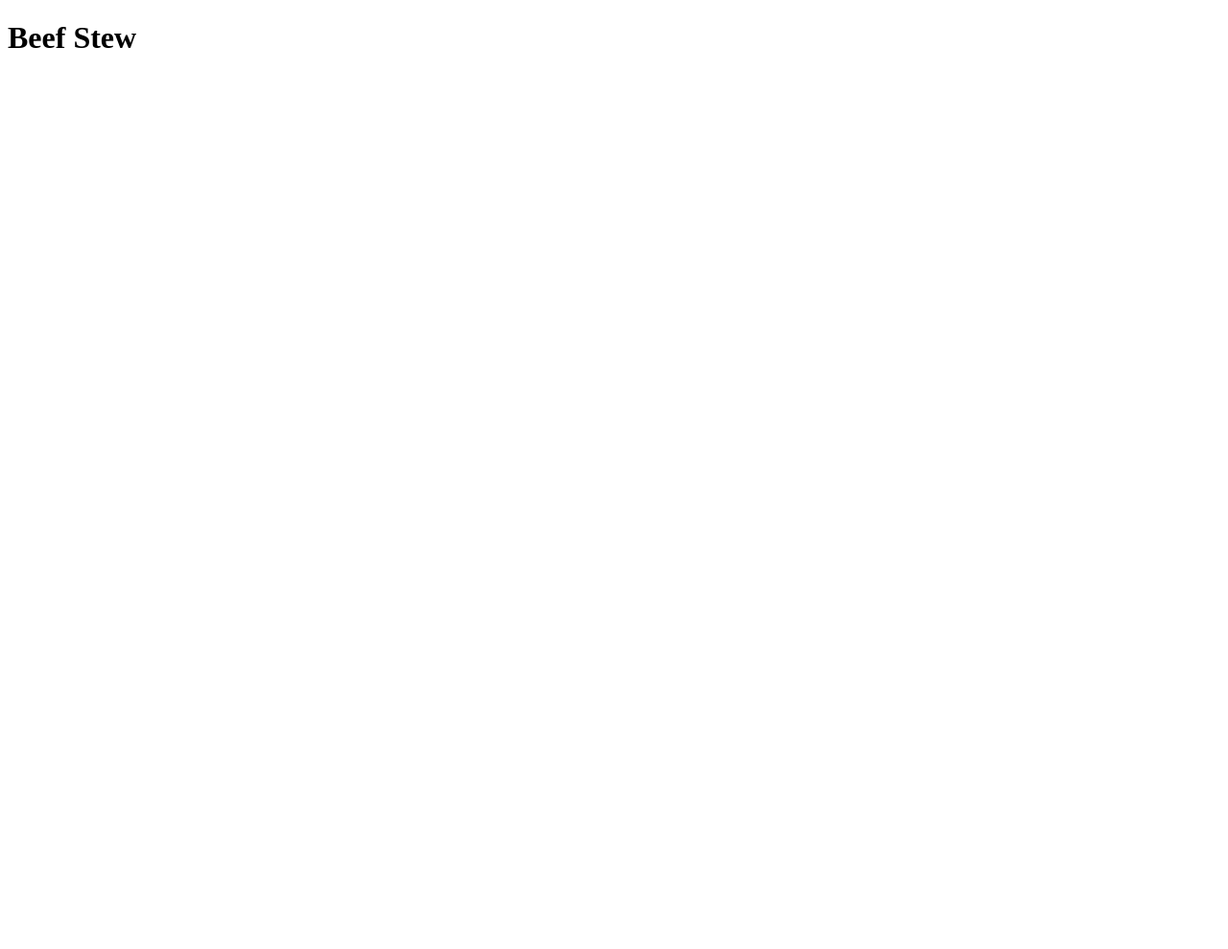
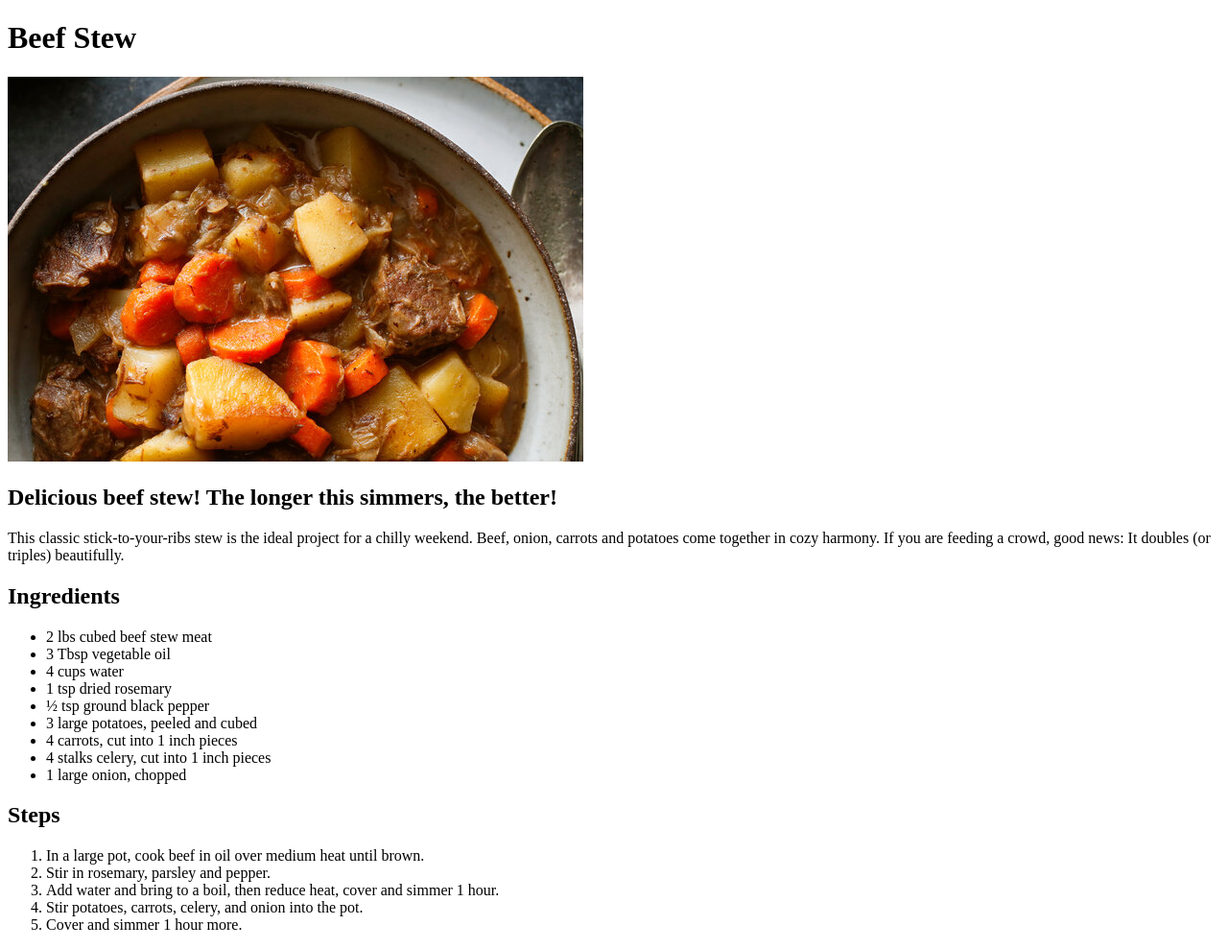
Before and after one commit to callanj1992/odin-recipes, a plain HTML site: page recipes/beef_stew.html in a window 1280 px wide. Shown: the whole page at 96% size. Before the commit the page ends 800 px from the top, so only its background shows below. Drawn offline with Linux system fonts and the light colour scheme.

Commit message:
images/beefstew.jpg and modified beef_stew.html

```diff
--- a/recipes/beef_stew.html
+++ b/recipes/beef_stew.html
@@ -7,6 +7,31 @@
 </head>
 <body>
     <h1>Beef Stew</h1>
+    <img src="../images/beefstew.jpg">
+    <h2>Delicious beef stew! The longer this simmers, the better!</h2>
+    <p>This classic stick-to-your-ribs stew is the ideal project for a chilly weekend. Beef, onion, carrots and potatoes come together in cozy harmony. If you are feeding a crowd, good news: It doubles (or triples) beautifully.</p>
+    <h2>Ingredients</h2>
+    <ul>
+        <li>2 lbs cubed beef stew meat </li>
+        <li>3 Tbsp vegetable oil </li>
+        <li>4 cups water </li>
+        <li>1 tsp dried rosemary </li>
+        <li>½ tsp ground black pepper </li>
+        <li>3 large potatoes, peeled and cubed </li>
+        <li>4 carrots, cut into 1 inch pieces </li>
+        <li>4 stalks celery, cut into 1 inch pieces </li>
+        <li>1 large onion, chopped </li>
+
+    </ul>
+    <h2>Steps</h2>
+    <ol>
+        <li>In a large pot, cook beef in oil over medium heat until brown.</li>
+        <li>Stir in rosemary, parsley and pepper.</li>
+        <li>Add water and bring to a boil, then reduce heat, cover and simmer 1 hour.</li>
+        <li>Stir potatoes, carrots, celery, and onion into the pot.</li>
+        <li>Cover and simmer 1 hour more.</li>
+
+    </ol>
 
 </body>
 </html>
```
Also changed, not shown: images/beefstew.jpg (added).
